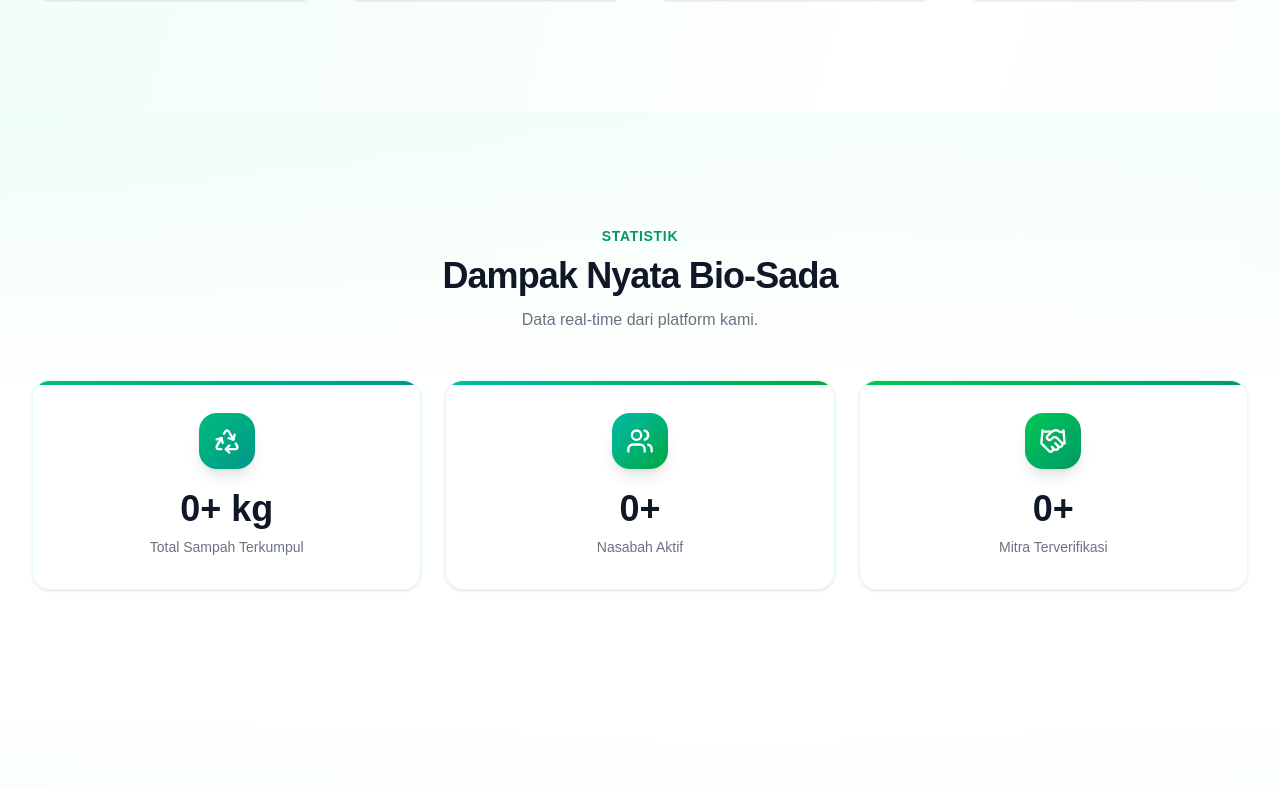
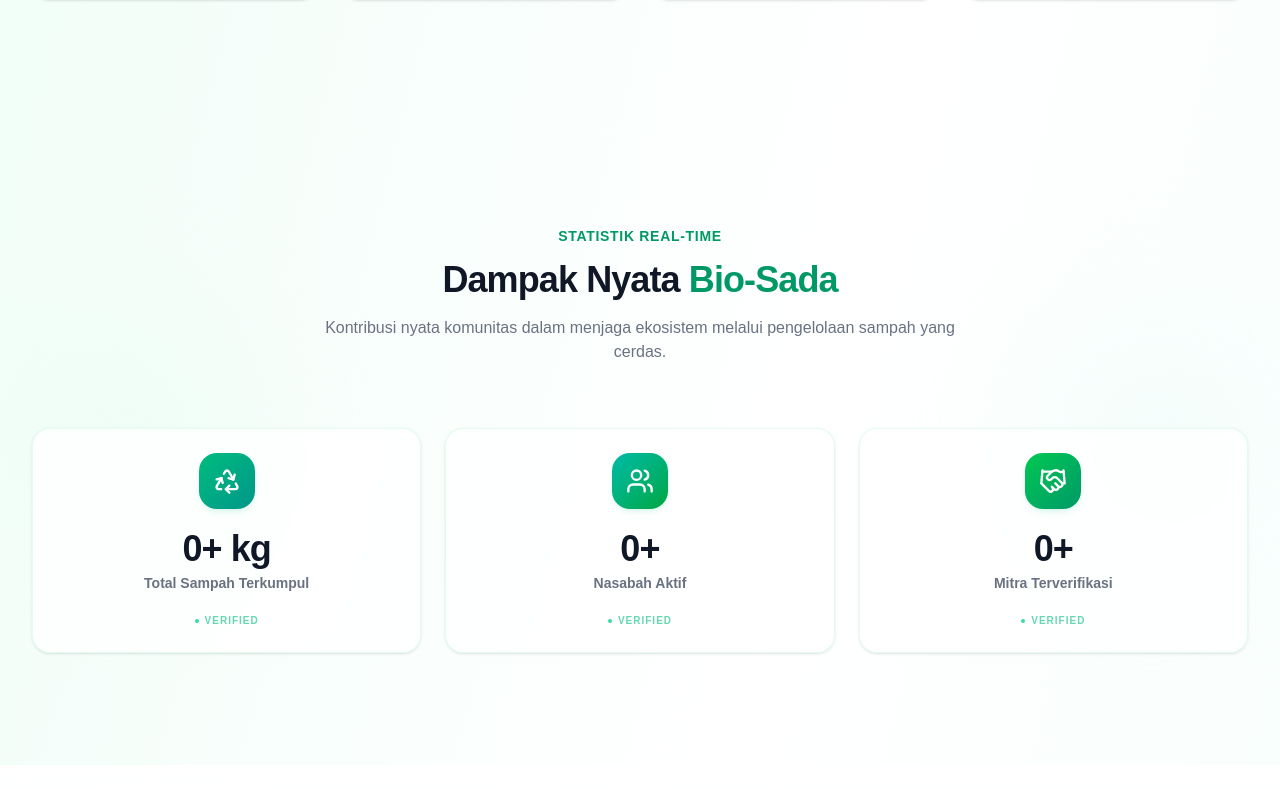
Before and after one commit to bafaqih/Bio-Sada, a React (Vite) app: page / in a window 1280 px wide. Shown: the part 1391-2180 px from the top of the page. Built offline with nearby package versions, Linux system fonts and the light colour scheme; no server answers; the database is empty.

Commit message:
upgrade card stats

```diff
--- a/src/pages/landingpage/sections/StatsSection.tsx
+++ b/src/pages/landingpage/sections/StatsSection.tsx
@@ -44,49 +44,59 @@
   const inView = useInView(ref, { once: true, margin: '-80px' });
   const { data: stats } = useLandingStats();
 
-  useEffect(() => {
-    if (stats) {
-      console.log('Stats:', stats.total_waste, stats.total_customers, stats.total_partners);
-    }
-  }, [stats]);
-
   return (
-    <section className="relative py-20 sm:py-28">
-      {/* Background accent */}
-      <div className="absolute inset-0 bg-gradient-to-b from-emerald-50/50 via-white to-white" />
+    <section id="statistik" className="relative py-20 sm:py-28 overflow-hidden">
+      {/* Decorative background elements */}
+      <div className="absolute inset-0 pointer-events-none">
+        <div className="absolute top-1/2 left-0 -translate-y-1/2 w-64 h-64 bg-emerald-50 rounded-full blur-3xl opacity-60" />
+        <div className="absolute top-1/2 right-0 -translate-y-1/2 w-64 h-64 bg-teal-50 rounded-full blur-3xl opacity-60" />
+      </div>
 
       <div className="relative mx-auto max-w-7xl px-4 sm:px-6 lg:px-8" ref={ref}>
         <motion.div
-          initial={{ opacity: 0, y: 24 }}
+          initial={{ opacity: 0, y: 20 }}
           animate={inView ? { opacity: 1, y: 0 } : {}}
-          transition={{ duration: 0.5 }}
-          className="mx-auto max-w-2xl text-center"
+          transition={{ duration: 0.6 }}
+          className="mx-auto max-w-2xl text-center mb-16"
         >
-          <span className="text-sm font-semibold uppercase tracking-wider text-emerald-600">Statistik</span>
-          <h2 className="mt-2 text-3xl font-bold tracking-tight text-gray-900 sm:text-4xl">
-            Dampak Nyata Bio-Sada
+          <span className="text-sm font-bold uppercase tracking-wider text-emerald-600">
+            Statistik Real-time
+          </span>
+          <h2 className="mt-3 text-3xl font-bold tracking-tight text-gray-900 sm:text-4xl">
+            Dampak Nyata <span className="text-emerald-600">Bio-Sada</span>
           </h2>
-          <p className="mt-3 text-gray-500">Data real-time dari platform kami.</p>
+          <p className="mt-4 text-base text-gray-500">
+            Kontribusi nyata komunitas dalam menjaga ekosistem melalui pengelolaan sampah yang cerdas.
+          </p>
         </motion.div>
 
-        <div className="mt-12 grid gap-6 sm:grid-cols-3">
+        <div className="grid gap-6 sm:grid-cols-3">
           {STATS.map((stat, i) => (
             <motion.div
               key={stat.key}
-              initial={{ opacity: 0, y: 30 }}
+              initial={{ opacity: 0, y: 20 }}
               animate={inView ? { opacity: 1, y: 0 } : {}}
-              transition={{ duration: 0.5, delay: 0.15 + i * 0.12 }}
-              className="group relative overflow-hidden rounded-2xl border border-emerald-100/60 bg-white/80 p-8 text-center shadow-sm backdrop-blur-sm transition-all hover:-translate-y-1 hover:shadow-lg"
+              transition={{ duration: 0.5, delay: 0.1 + i * 0.1 }}
+              whileHover={{ y: -5 }}
+              className="group relative"
             >
-              {/* Gradient accent */}
-              <div className={`absolute top-0 right-0 left-0 h-1 bg-gradient-to-r ${stat.gradient}`} />
-              <div className={`mx-auto flex h-14 w-14 items-center justify-center rounded-2xl bg-gradient-to-br ${stat.gradient} shadow-lg`}>
-                <stat.icon className="h-7 w-7 text-white" />
+              <div className="relative h-full overflow-hidden rounded-2xl border border-emerald-100/60 bg-white/80 p-6 text-center shadow-sm backdrop-blur-sm transition-all hover:border-emerald-200 hover:shadow-md">
+                <div className={`mx-auto flex h-14 w-14 items-center justify-center rounded-2xl bg-gradient-to-br ${stat.gradient} shadow-md shadow-emerald-500/10 mb-5 transition-transform group-hover:scale-110`}>
+                  <stat.icon className="h-7 w-7 text-white" />
+                </div>
+
+                <p className="text-3xl font-bold tracking-tight text-gray-900 sm:text-4xl">
+                  <AnimatedCounter target={stats?.[stat.key] ?? 0} suffix={stat.suffix} />
+                </p>
+                <p className="mt-1 text-sm font-semibold text-gray-500 group-hover:text-emerald-600 transition-colors">
+                  {stat.label}
+                </p>
+
+                <div className="mt-5 flex items-center justify-center gap-1.5 text-[10px] font-bold uppercase tracking-widest text-emerald-500/60">
+                  <span className="w-1 h-1 rounded-full bg-emerald-400 animate-pulse" />
+                  Verified
+                </div>
               </div>
-              <p className="mt-5 text-3xl font-bold text-gray-900 sm:text-4xl">
-                <AnimatedCounter target={stats?.[stat.key] ?? 0} suffix={stat.suffix} />
-              </p>
-              <p className="mt-2 text-sm font-medium text-gray-500">{stat.label}</p>
             </motion.div>
           ))}
         </div>
```
